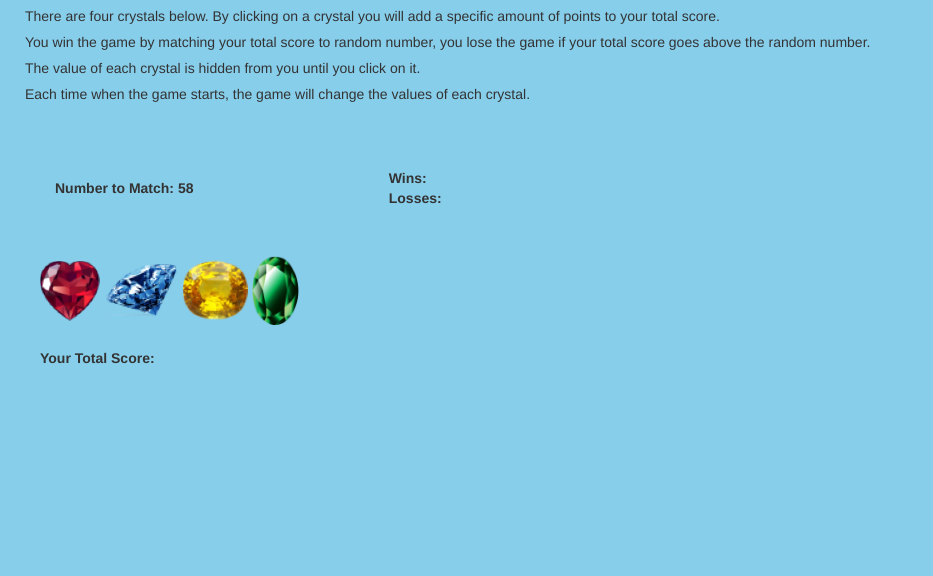
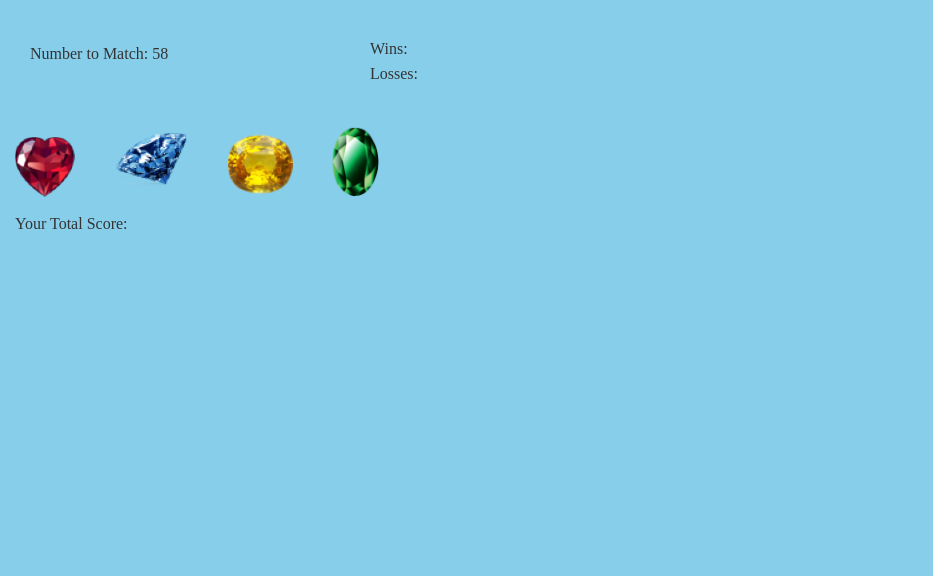
Before and after one commit to kyoukel/Crystal-Collector, a plain HTML site: page index.html in a window 1280 px wide. Shown: the part 224-800 px from the top of the page, without its empty margins (0-933 px from the left). Drawn offline with nearby package versions, Linux system fonts and the light colour scheme.

Commit message:
worked mainly on functionality of game. All styling reset after linking reset stylesheet. Still working on reseting totalscore counter when game is won or loss. Understanding the logic more and more, but slowly.

```diff
--- a/assets/css/style.css
+++ b/assets/css/style.css
@@ -1,11 +1,16 @@
 body {
     background-color: skyblue;
     margin-left: 25px;
+}
 
+.instructions {
+    top: 5px;
 }
+
 
 .row {
     margin: 0 auto;
+
 }
 
 header {
@@ -29,10 +34,9 @@ h1, h2 {
 
 #counters {
     padding: 20px;
+    line-height: 25px;
 }
 
-
-
-.images {
-    margin-top: 5px;
+.crystals {
+    margin-right: 35px;
 }
--- a/assets/javascript/game.js
+++ b/assets/javascript/game.js
@@ -1,7 +1,7 @@
 
 
-var x = 19
-var y = 120
+var wins = 0
+var losses = 0
 
 var generate1 = "";
 var result = "";
@@ -16,21 +16,25 @@ var ruby,
 
 $(document).ready(function(){
 
-
+    resetTotalScore();
 
     $(".crystals").on("click", function() {
         crystalVal = $(this).attr("value");
-        console.log(crystalVal)
         totalScore = totalScore + parseInt(crystalVal);
         $('#insertScore').text(totalScore);
-    })
+        if (totalScore === targetScore) {
+            wins++;
+            $('#winCounter').text(wins);
+        } else if (totalScore > targetScore) {
+            losses++;
+            $('#lossCounter').text(losses);
+        }
+    });
 
         $('#ruby').attr('value', randomize(12, 1));
         $('#diamond').attr('value', randomize(12, 1));
         $('#sapphire').attr('value', randomize(12, 1));
         $('#emerald').attr('value', randomize(12, 1));
-
-
 
 
    // Generate random number btwn 19-120 to display on screen when game starts.
@@ -67,10 +71,15 @@ $(document).ready(function(){
     // create function that adds values together.
         // and displays total values at id "totalScore"
 
-
-
-
-
-
+        function resetTotalScore() {
+            totalScore = 0;
+        }
 
     });
+
+    randomize();
+    resetTotalScore();
+
+    // Without the help of TA and other students, I wouldn't have been able to piece it together.
+    // Game doesn't reset score yet once won or lost or without refresh, but I am on the right track.
+    // I signed up for the tutoring program. It's just going to take longer for me.
--- a/index.html
+++ b/index.html
@@ -9,8 +9,9 @@
   <link rel="stylesheet" href="https://maxcdn.bootstrapcdn.com/bootstrap/3.3.6/css/bootstrap.min.css" integrity="sha384-1q8mTJOASx8j1Au+a5WDVnPi2lkFfwwEAa8hDDdjZlpLegxhjVME1fgjWPGmkzs7" crossorigin="anonymous">
 
   <link rel="stylesheet" href="assets/css/style.css">
+  <link rel="stylesheet" href="assets/css/reset.css">
 
-    <title>Crystal Collector</title>
+    <title>Crystals Collector</title>
 </head>
 <body>
 
@@ -19,14 +20,14 @@
     <div class="row">
         <div class="col-lg-3">
             <header id="header">
-                <h1>Crystal Collector</h1>
+                <h1>Crystals Collector</h1>
             </header>
         </div>
     </div>
         <br>
 
         <div class="row">
-            <div class="rules-of-the-game">
+            <div class="instructions">
                 <h2>Rules of the Game</h2>
                 <br>
                 <p>You will be given a random number at the start of the game.</p>
@@ -83,6 +84,9 @@
             <div class="col-md-2" id="viewscore">
                 <div id="scoreHolder"><strong><span id="insertScore"></span></strong></div>
             </div>
+        </div>     <div class="col-md-2" id="viewscore">
+                <div id="scoreHolder"><strong><span id="insertScore"></span></strong></div>
+            </div>
         </div>
 
 </div>
```
